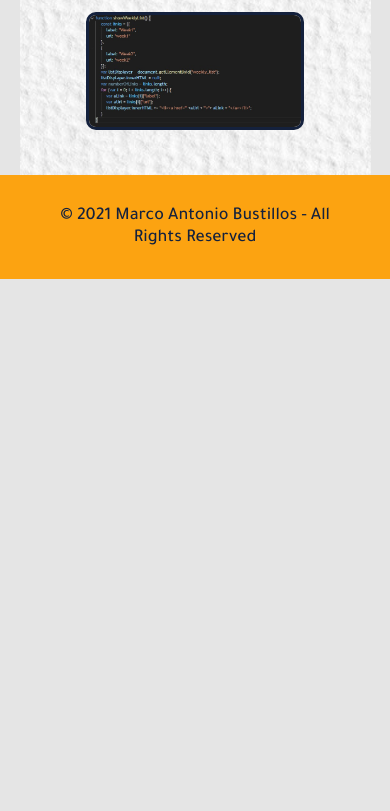
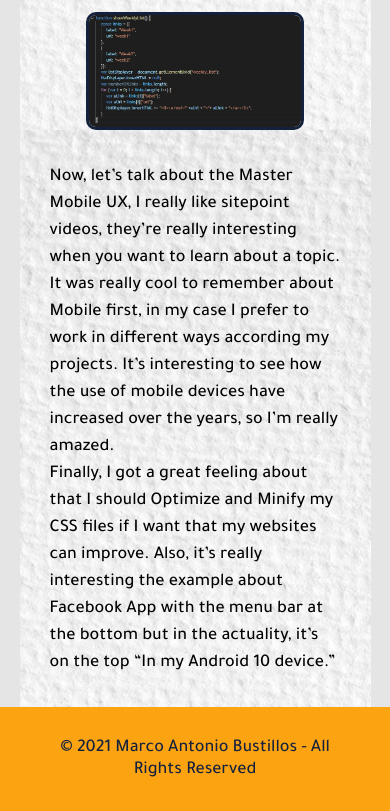
Before and after one commit to MarAntBQ/wdd330, a plain HTML site: page week1/notes.html in a window 390 px wide. Shown: the part 784-1595 px from the top of the page. Before the commit the page ends 1063 px from the top, so only its background shows below. Drawn offline with Linux system fonts and the light colour scheme; a web font is replaced by a local one.

Commit message:
Update notes.html
Write notes about the videos in UX / UI Mobile First

```diff
--- a/week1/notes.html
+++ b/week1/notes.html
@@ -31,6 +31,9 @@
            <p>But, for me what really challenged me: "Create the portafolio". It's because I needed to use some of the fundations in order to make dinamic menus from an array.</p>
            <p>So finally, I reviewed the code from the book, and make changes, and practices until it was working, so here you can see it:</p>
            <img src="img/code-example.jpeg" alt="Code Example" class="code-example">
+           <br>
+           <p>Now, let’s talk about the Master Mobile UX, I really like sitepoint videos, they’re really interesting when you want to learn about a topic. It was really cool to remember about Mobile first, in my case I prefer to work in different ways according my projects. It’s interesting to see how the use of mobile devices have increased over the years, so I’m really amazed.</p>
+           <p>Finally, I got a great feeling about that I should Optimize and Minify my CSS files if I want that my websites can improve. Also, it’s really interesting the example about Facebook App with the menu bar at the bottom but in the actuality, it’s on the top “In my Android 10 device.”</p>
        </div>
     </main>
     <footer>
```
